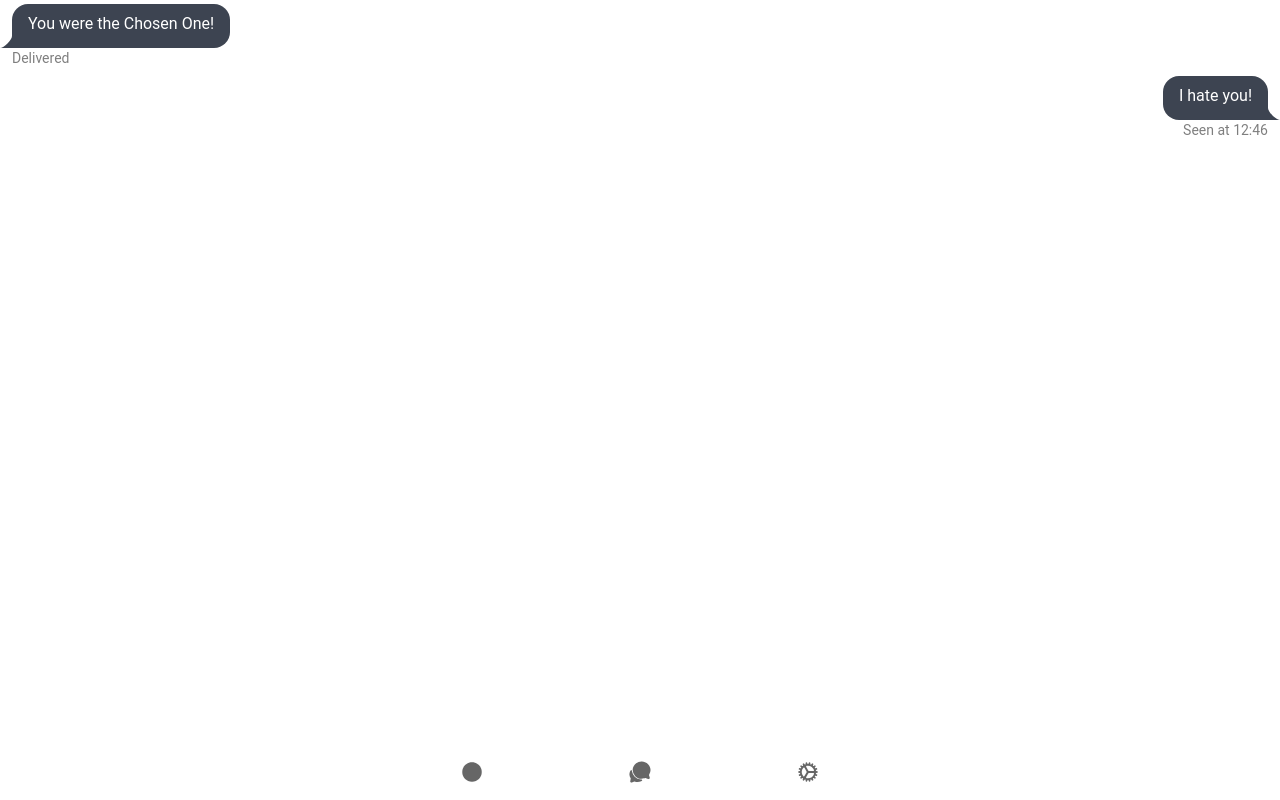
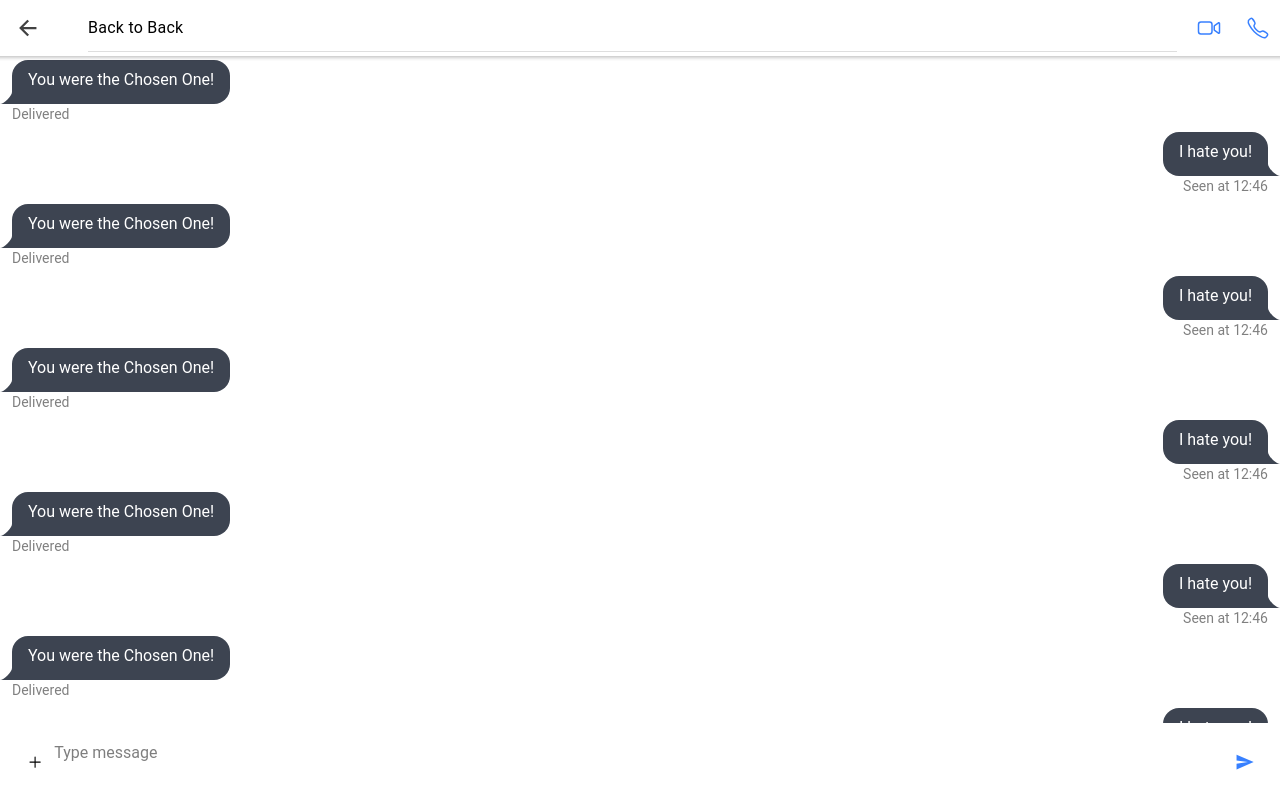
Before and after one commit to Excellent-Mashengete/weChatApp, a React (Create React App) app in the folder chat-app/: page /messages in a window 1280 px wide. Built offline with nearby package versions, Linux system fonts and the light colour scheme.

Commit message:
ionic ui

```diff
--- a/chat-app/package.json
+++ b/chat-app/package.json
@@ -27,6 +27,7 @@
     "@types/react-router-dom": "^5.1.7",
     "cocoapods": "^0.0.0",
     "daisyui": "^2.50.0",
+    "emoji-mart": "^5.5.2",
     "history": "^4.9.0",
     "ionicons": "^6.0.3",
     "react": "^18.2.0",
--- a/chat-app/src/Routers.tsx
+++ b/chat-app/src/Routers.tsx
@@ -1,26 +1,29 @@
 import React from 'react';
 import { Redirect, Route } from 'react-router-dom';
-import { IonTabs, IonRouterOutlet, IonTabBar, IonTabButton, IonIcon } from '@ionic/react';
+import { IonIcon, IonRouterOutlet, IonTabBar, IonTabButton,} from '@ionic/react';
 import { IonReactRouter } from '@ionic/react-router';
 import Contacts from './pages/User';
 import Chats from './pages/Chats';
 import Settings from './pages/Settings';
 import Messages from './pages/Message';
+import ContactInfo from './components/contactProfile';
 
 import { ellipse, cog, chatbubbles } from 'ionicons/icons';
+
 
 const Routes: React.FC = () => {
     return(
         <IonReactRouter>
-            <IonTabs>
-
                 <IonRouterOutlet>
                     <Route exact path="/contacts" component={Contacts} />
                     <Route exact path="/chats" component={Chats} />
-                    <Route exact path="/messages" component={Messages} />
                     <Route exact path="/settings" component={Settings} />
                     <Route exact path="/"><Redirect to="/tab1" /></Route>
+                    <Route exact path="/messages" component={Messages} />
+                    <Route exact path="/contactInfo" component={ContactInfo} />
                 </IonRouterOutlet>
+
+{/*
 
                 <IonTabBar slot="bottom">
                     <IonTabButton tab="tab1" href="/contacts">
@@ -34,8 +37,8 @@ const Routes: React.FC = () => {
                     <IonTabButton tab="tab3" href="/settings">
                         <IonIcon icon={cog} />
                     </IonTabButton>
-                </IonTabBar>
-            </IonTabs>
+                </IonTabBar>  */}
+
         </IonReactRouter>
     );
 }
--- /dev/null
+++ b/chat-app/src/components/contactProfile.tsx
@@ -0,0 +1,11 @@
+
+
+const ContactInfo: React.FC=()=> {
+    return (
+      <div className="container">
+        <p>Explore <a target="_blank" rel="noopener noreferrer" href="https://ionicframework.com/docs/components">UI Components</a></p>
+      </div>
+    );
+};
+
+export default ContactInfo;
--- a/chat-app/src/pages/Message.tsx
+++ b/chat-app/src/pages/Message.tsx
@@ -1,32 +1,282 @@
-import { IonAvatar, IonContent, IonHeader, IonItem, IonLabel, IonList, IonPage, IonTitle, IonToolbar } from '@ionic/react';
+import { IonBackButton, IonButton, IonButtons, IonContent, IonFooter, IonHeader, IonIcon, IonItem, IonLabel, IonPage, IonTextarea, IonTitle, IonToolbar } from '@ionic/react';
+import { callOutline, videocamOutline, sendSharp, add } from 'ionicons/icons';
+import { NavLink } from "react-router-dom";
 import "./Messages.css";
 
 const Messages: React.FC = () => {
   return (
     <IonPage>
-      <IonContent fullscreen>
-        <IonHeader collapse="condense">
+      <IonHeader>
         <IonToolbar>
-            <IonTitle size="large">Messages</IonTitle>
+
+          <IonButtons slot="start">
+            <IonBackButton defaultHref='/chats'></IonBackButton>
+          </IonButtons>
+
+          <IonTitle>
+              <IonItem routerLink="/contactInfo">Back to Back </IonItem>
+          </IonTitle>
+
+          <IonButtons className='videoCall' slot="end">
+            <IonIcon color="primary" icon={videocamOutline} />
+          </IonButtons>
+
+          <IonButtons className='voiceCall' slot="end">
+            <IonIcon color="primary" icon={callOutline} />
+          </IonButtons>
+
         </IonToolbar>
       </IonHeader>
 
-        <div>
+      <IonContent fullscreen>
         <div className="chat chat-start">
           <div className="chat-bubble">You were the Chosen One!</div>
           <div className="chat-footer opacity-50">
             Delivered
           </div>
+
           </div>
-
             <div className="chat chat-end">
             <div className="chat-bubble">I hate you!</div>
             <div className="chat-footer opacity-50">
               Seen at 12:46
           </div>
         </div>
+
+        <div className="chat chat-start">
+          <div className="chat-bubble">You were the Chosen One!</div>
+          <div className="chat-footer opacity-50">
+            Delivered
+          </div>
+
+          </div>
+            <div className="chat chat-end">
+            <div className="chat-bubble">I hate you!</div>
+            <div className="chat-footer opacity-50">
+              Seen at 12:46
+          </div>
+        </div>
+
+        <div className="chat chat-start">
+          <div className="chat-bubble">You were the Chosen One!</div>
+          <div className="chat-footer opacity-50">
+            Delivered
+          </div>
+
+          </div>
+            <div className="chat chat-end">
+            <div className="chat-bubble">I hate you!</div>
+            <div className="chat-footer opacity-50">
+              Seen at 12:46
+          </div>
+        </div>
+
+
+        <div className="chat chat-start">
+          <div className="chat-bubble">You were the Chosen One!</div>
+          <div className="chat-footer opacity-50">
+            Delivered
+          </div>
+
+          </div>
+            <div className="chat chat-end">
+            <div className="chat-bubble">I hate you!</div>
+            <div className="chat-footer opacity-50">
+              Seen at 12:46
+          </div>
+        </div>
+
+
+        <div className="chat chat-start">
+          <div className="chat-bubble">You were the Chosen One!</div>
+          <div className="chat-footer opacity-50">
+            Delivered
+          </div>
+
+          </div>
+            <div className="chat chat-end">
+            <div className="chat-bubble">I hate you!</div>
+            <div className="chat-footer opacity-50">
+              Seen at 12:46
+          </div>
+        </div>
+
+
+        <div className="chat chat-start">
+          <div className="chat-bubble">You were the Chosen One!</div>
+          <div className="chat-footer opacity-50">
+            Delivered
+          </div>
+
+          </div>
+            <div className="chat chat-end">
+            <div className="chat-bubble">I hate you!</div>
+            <div className="chat-footer opacity-50">
+              Seen at 12:46
+          </div>
+        </div>
+
+
+
+        <div className="chat chat-start">
+          <div className="chat-bubble">You were the Chosen One!</div>
+          <div className="chat-footer opacity-50">
+            Delivered
+          </div>
+
+          </div>
+            <div className="chat chat-end">
+            <div className="chat-bubble">I hate you!</div>
+            <div className="chat-footer opacity-50">
+              Seen at 12:46
+          </div>
+        </div>
+
+
+
+        <div className="chat chat-start">
+          <div className="chat-bubble">You were the Chosen One!</div>
+          <div className="chat-footer opacity-50">
+            Delivered
+          </div>
+
+          </div>
+            <div className="chat chat-end">
+            <div className="chat-bubble">I hate you!</div>
+            <div className="chat-footer opacity-50">
+              Seen at 12:46
+          </div>
+        </div>
+
+
+
+        <div className="chat chat-start">
+          <div className="chat-bubble">You were the Chosen One!</div>
+          <div className="chat-footer opacity-50">
+            Delivered
+          </div>
+
+          </div>
+            <div className="chat chat-end">
+            <div className="chat-bubble">I hate you!</div>
+            <div className="chat-footer opacity-50">
+              Seen at 12:46
+          </div>
+        </div>
+
+
+
+        <div className="chat chat-start">
+          <div className="chat-bubble">You were the Chosen One!</div>
+          <div className="chat-footer opacity-50">
+            Delivered
+          </div>
+
+          </div>
+            <div className="chat chat-end">
+            <div className="chat-bubble">I hate you!</div>
+            <div className="chat-footer opacity-50">
+              Seen at 12:46
+          </div>
+        </div>
+
+
+
+        <div className="chat chat-start">
+          <div className="chat-bubble">You were the Chosen One!</div>
+          <div className="chat-footer opacity-50">
+            Delivered
+          </div>
+
+          </div>
+            <div className="chat chat-end">
+            <div className="chat-bubble">I hate you!</div>
+            <div className="chat-footer opacity-50">
+              Seen at 12:46
+          </div>
+        </div>
+
+
+        <div className="chat chat-start">
+          <div className="chat-bubble">You were the Chosen One!</div>
+          <div className="chat-footer opacity-50">
+            Delivered
+          </div>
+
+          </div>
+            <div className="chat chat-end">
+            <div className="chat-bubble">I hate you!</div>
+            <div className="chat-footer opacity-50">
+              Seen at 12:46
+          </div>
+        </div>
+
+
+        <div className="chat chat-start">
+          <div className="chat-bubble">You were the Chosen One!</div>
+          <div className="chat-footer opacity-50">
+            Delivered
+          </div>
+
+          </div>
+            <div className="chat chat-end">
+            <div className="chat-bubble">I hate you!</div>
+            <div className="chat-footer opacity-50">
+              Seen at 12:46
+          </div>
+        </div>
+
+
+        <div className="chat chat-start">
+          <div className="chat-bubble">You were the Chosen One!</div>
+          <div className="chat-footer opacity-50">
+            Delivered
+          </div>
+
+          </div>
+            <div className="chat chat-end">
+            <div className="chat-bubble">I hate you!</div>
+            <div className="chat-footer opacity-50">
+              Seen at 12:46
+          </div>
+        </div>
+
+
+        <div className="chat chat-start">
+          <div className="chat-bubble">You were the Chosen One!</div>
+          <div className="chat-footer opacity-50">
+            Delivered
+          </div>
+
+          </div>
+            <div className="chat chat-end">
+            <div className="chat-bubble">I hate you!</div>
+            <div className="chat-footer opacity-50">
+              Seen at 12:46
+          </div>
         </div>
       </IonContent>
+
+      <IonFooter className="ion-no-border" translucent={true} collapse="fade">
+        <IonToolbar className='pb-3'>
+          <IonItem lines="none">
+            <IonButtons id="top-start">
+              <IonButton>
+                <IonIcon  icon={add}></IonIcon>
+              </IonButton>
+            </IonButtons>
+
+            <IonTextarea className='flex ' autoGrow={true} placeholder="Type message"  >
+
+            </IonTextarea>
+            <IonButtons>
+              <IonButton type="submit">
+              <IonIcon color="primary" icon={sendSharp} />
+              </IonButton>
+            </IonButtons>
+          </IonItem>
+        </IonToolbar>
+      </IonFooter>
     </IonPage>
   );
 }
--- a/chat-app/src/pages/Messages.css
+++ b/chat-app/src/pages/Messages.css
@@ -1,3 +1,25 @@
 @tailwind base;
 @tailwind components;
 @tailwind utilities;
+
+.videoCall{
+    margin-right: 25px;
+    font-size: x-large;
+}
+.voiceCall{
+    margin-right: 10px;
+    font-size: x-large;
+}
+.ios ion-textarea{
+    --padding-bottom: 0;
+    --padding-top: 24px;
+    --padding-start: 0;
+    --padding-end: 0;
+}
+
+ion-textarea{
+    --padding-bottom: 0;
+    --padding-top: 17px;
+    --padding-start: 0;
+    --padding-end: 0;
+}
```
Also changed, not shown: chat-app/src/App.tsx (+10 -10 lines), chat-app/src/pages/Chats.tsx (+18 -3 lines), 1 other file (tests, documents, lock files or other folders). Lines whose indentation alone changed are shown as unchanged.
